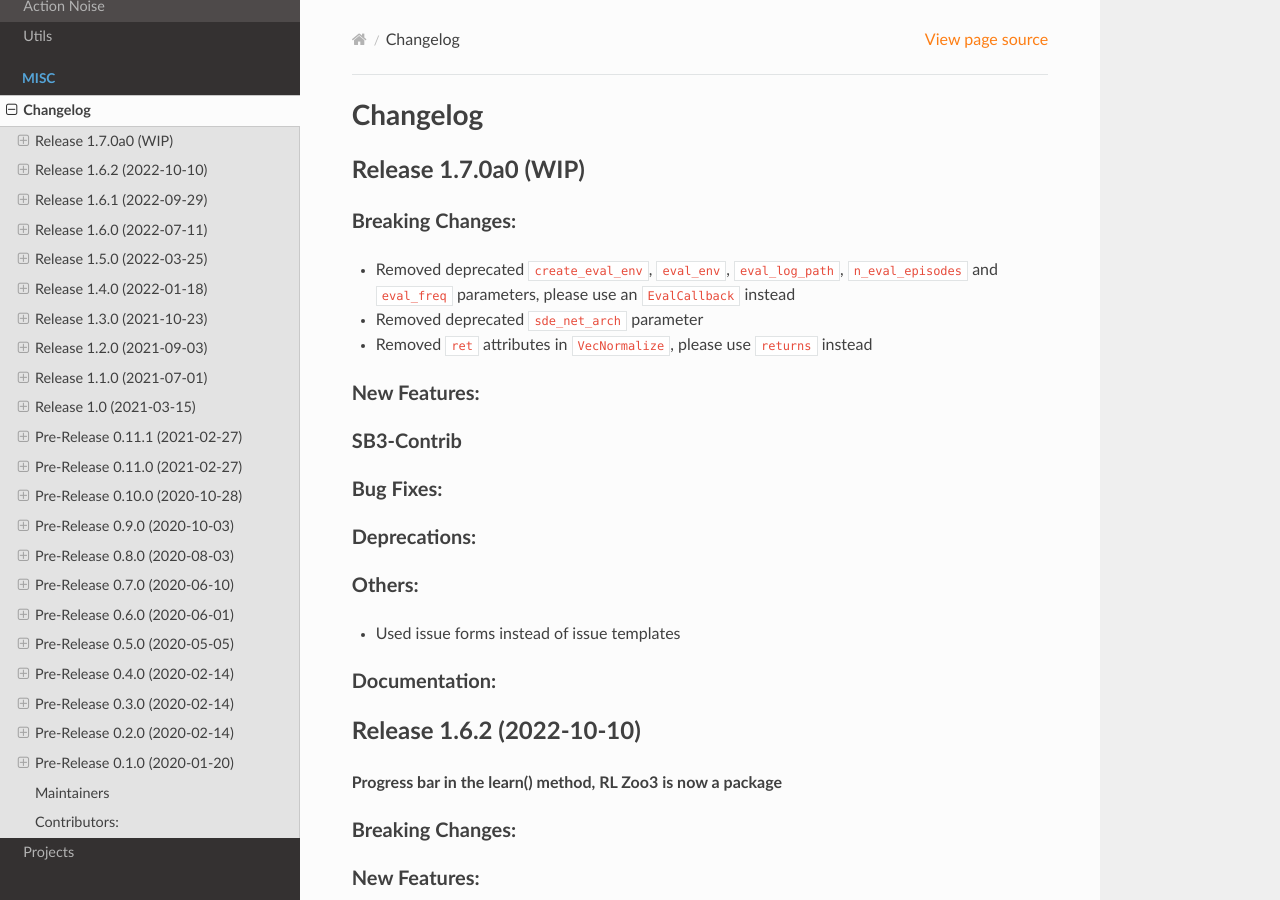
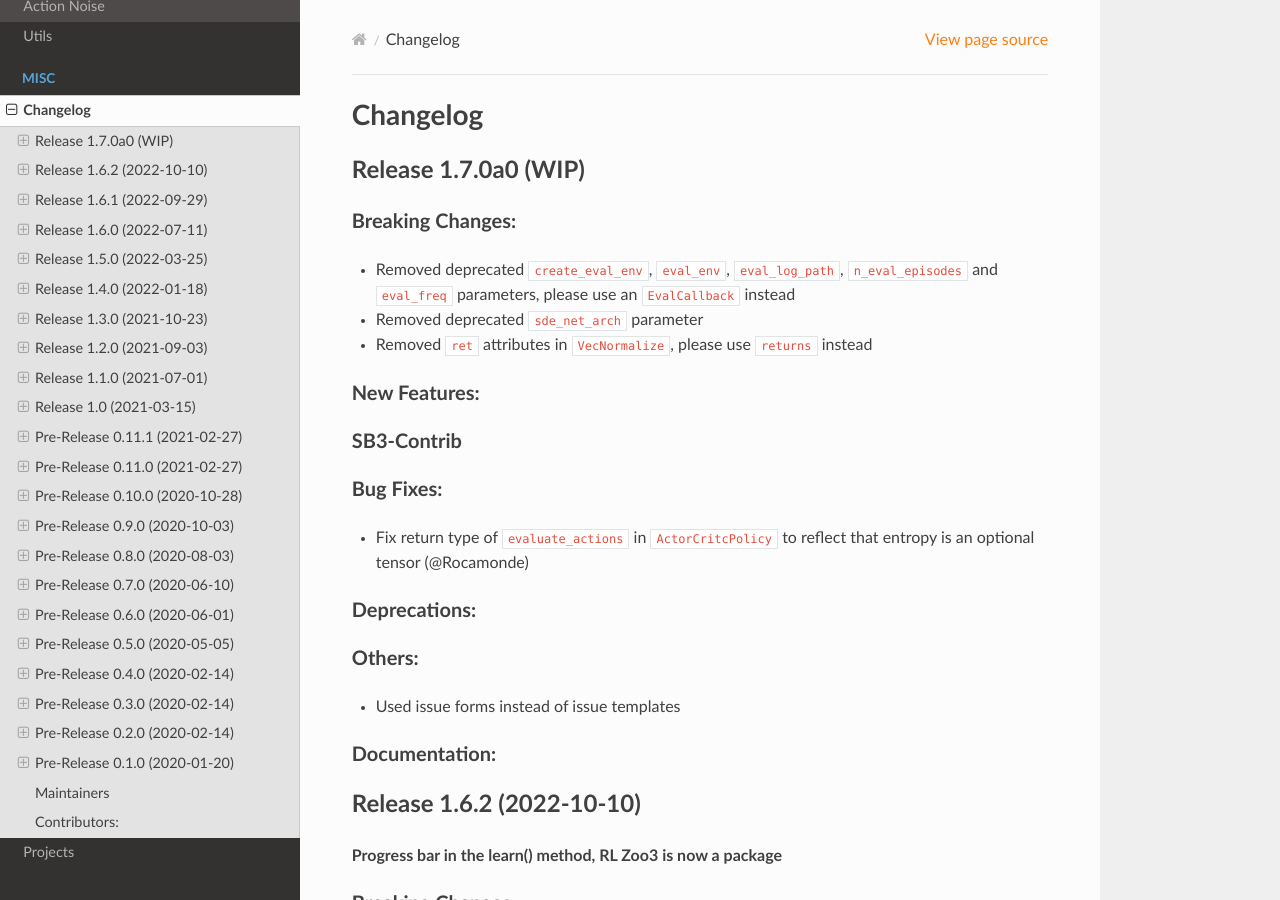
Before and after one commit to DLR-RM/stable-baselines3, a Sphinx documentation site: the page built from docs/misc/changelog.rst, in a window 1280 px wide and 900 px high. Built offline with Sphinx 7.4.7 and the Read the Docs theme 2.0.0, drawn with Linux system fonts in a browser that asks for light colours.

Commit message:
Update changelog.rst

```diff
--- a/docs/misc/changelog.rst
+++ b/docs/misc/changelog.rst
@@ -22,6 +22,7 @@ SB3-Contrib
 
 Bug Fixes:
 ^^^^^^^^^^
+- Fix return type of ``evaluate_actions`` in ``ActorCritcPolicy`` to reflect that entropy is an optional tensor (@Rocamonde)
 
 Deprecations:
 ^^^^^^^^^^^^^
```
